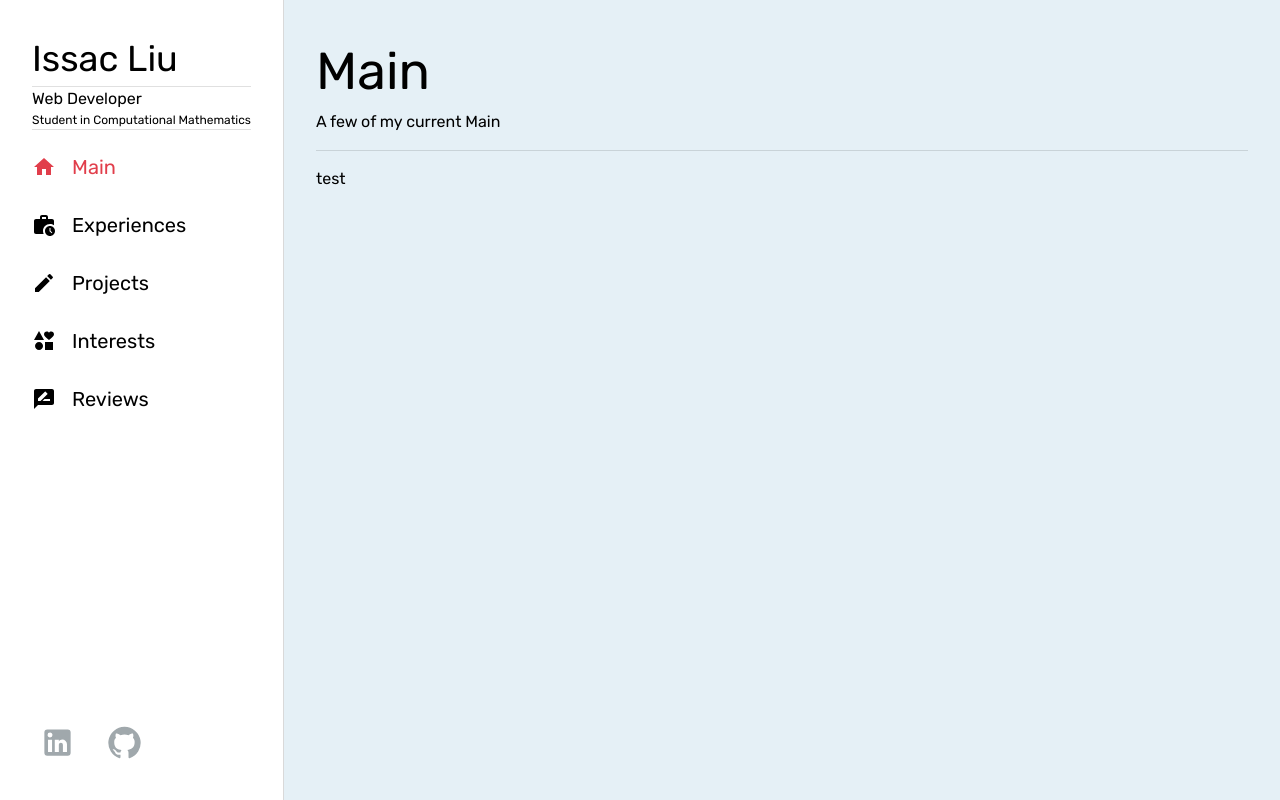
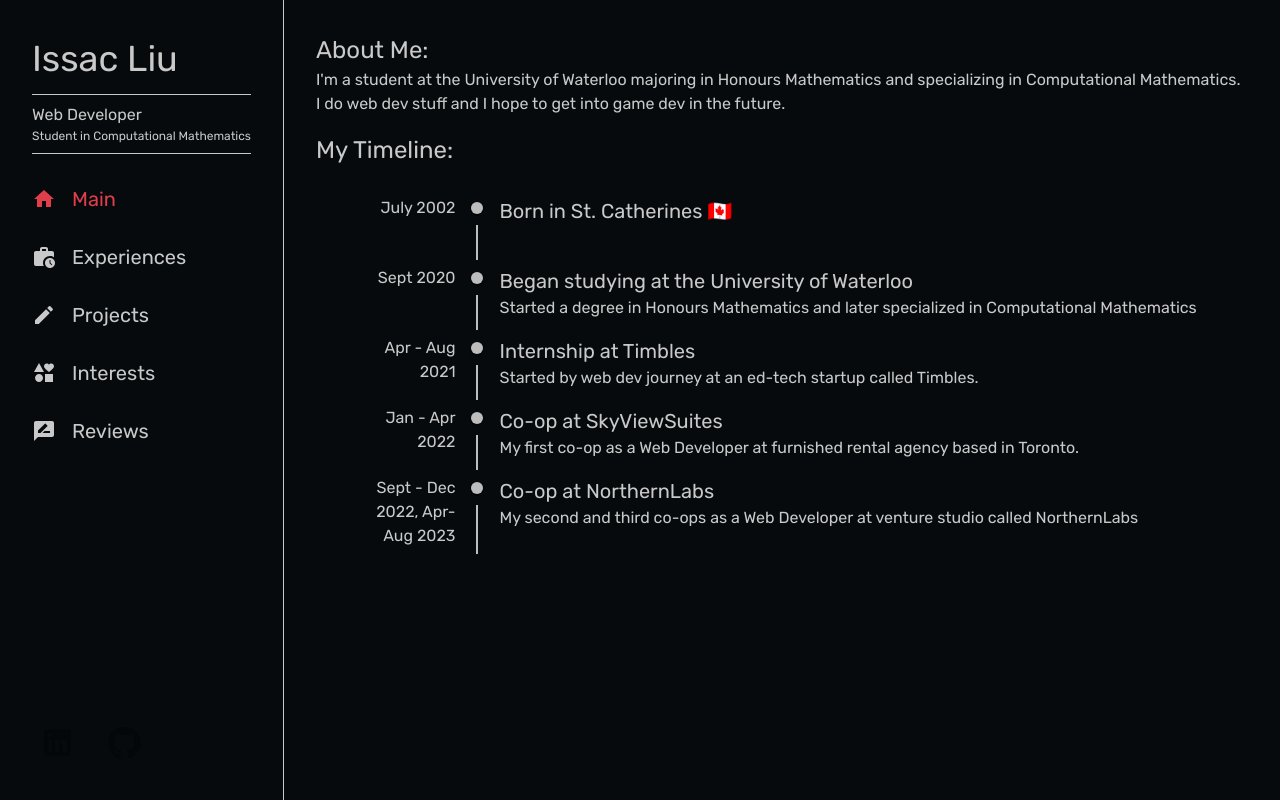
Before and after one commit to yung-tat/yung-tat.github.io, a React (Vite) app: page / in a window 1280 px wide. Built offline with nearby package versions, Linux system fonts and the light colour scheme.

Commit message:
Dark mode and Main page

```diff
--- a/package.json
+++ b/package.json
@@ -13,6 +13,7 @@
     "@emotion/react": "^11.11.1",
     "@emotion/styled": "^11.11.0",
     "@mui/icons-material": "^5.14.3",
+    "@mui/lab": "^5.0.0-alpha.139",
     "@mui/material": "^5.14.4",
     "localforage": "^1.10.0",
     "match-sorter": "^6.3.1",
--- a/src/components/InfoCard/InfoCard.tsx
+++ b/src/components/InfoCard/InfoCard.tsx
@@ -1,5 +1,6 @@
 import { Grid } from "@mui/material";
 import { FC, ReactNode } from "react";
+import { darkBorder } from "../../constants/common";
 
 interface IInfoCard {
   children: ReactNode;
@@ -11,9 +12,9 @@ const InfoCard: FC<IInfoCard> = ({ children }) => {
       container
       sx={{
         padding: 2,
-        backgroundColor: "#FFF",
         borderRadius: 2,
-        border: "1px solid rgba(0,0,0,0.15)",
+        // No border in dark mode
+        // border: "1px solid " + darkBorder,
         marginBottom: 2,
         display: "flex",
       }}
--- a/src/components/Layout/Layout.tsx
+++ b/src/components/Layout/Layout.tsx
@@ -12,10 +12,12 @@ import Reviews from "../../pages/Reviews";
 const Layout = () => {
   return (
     <Box
-      sx={{
+      sx={(theme) => ({
         width: "100vw",
         display: "flex",
-      }}
+        color: theme.palette.text.primary,
+        backgroundColor: theme.palette.background.default,
+      })}
     >
       <Sidebar />
       <Box
--- a/src/components/Sidebar/Sidebar.tsx
+++ b/src/components/Sidebar/Sidebar.tsx
@@ -13,6 +13,7 @@ import { INavLink } from "../../types/common";
 import ContactLinks from "./components/ContactLinks";
 import NavLinks from "./components/NavLinks";
 import SidebarHeader from "./components/SidebarHeader";
+import { darkBorder } from "../../constants/common";
 
 const Sidebar = () => {
   return (
@@ -31,7 +32,7 @@ const Sidebar = () => {
           paddingY: 4,
           boxSizing: "border-box",
           height: "100%",
-          borderRight: "1px solid rgba(0,0,0,0.15)",
+          borderRight: "1px solid " + darkBorder,
         }}
       >
         <SidebarHeader />
--- a/src/components/Sidebar/components/SidebarHeader/SidebarHeader.tsx
+++ b/src/components/Sidebar/components/SidebarHeader/SidebarHeader.tsx
@@ -4,12 +4,12 @@ const SidebarHeader = () => {
   return (
     <Box sx={{ marginBottom: 2, paddingX: 4 }}>
       <Typography sx={{ fontSize: "36px" }}>Issac Liu</Typography>
-      <Divider />
+      <Divider sx={{ marginY: 1 }} />
       <Typography>Web Developer</Typography>
       <Typography sx={{ fontSize: "12px" }}>
         Student in Computational Mathematics
       </Typography>
-      <Divider />
+      <Divider sx={{ marginY: 1 }} />
     </Box>
   );
 };
--- /dev/null
+++ b/src/components/TimelineEntry/TimelineEntry.tsx
@@ -0,0 +1,35 @@
+import {
+  TimelineConnector,
+  TimelineContent,
+  TimelineDot,
+  TimelineItem,
+  TimelineOppositeContent,
+  TimelineSeparator,
+} from "@mui/lab";
+import { Typography } from "@mui/material";
+import { FC } from "react";
+
+export interface ITimelineEntry {
+  date: string;
+  title: string;
+  content: string;
+  final?: boolean;
+}
+
+const TimelineEntry: FC<ITimelineEntry> = ({ date, title, content, final }) => {
+  return (
+    <TimelineItem>
+      <TimelineOppositeContent>{date}</TimelineOppositeContent>
+      <TimelineSeparator>
+        <TimelineDot />
+        {!final && <TimelineConnector />}
+      </TimelineSeparator>
+      <TimelineContent>
+        <Typography sx={{ fontSize: "20px" }}>{title}</Typography>
+        <Typography>{content}</Typography>
+      </TimelineContent>
+    </TimelineItem>
+  );
+};
+
+export default TimelineEntry;
--- /dev/null
+++ b/src/components/TimelineEntry/index.ts
@@ -0,0 +1,3 @@
+import TimelineEntry from "./TimelineEntry";
+
+export default TimelineEntry;
--- /dev/null
+++ b/src/constants/common.ts
@@ -0,0 +1,2 @@
+export const lightBorder = "rgba(0,0,0,0.75)";
+export const darkBorder = "#c9c9c9";
--- /dev/null
+++ b/src/constants/timeline.ts
@@ -0,0 +1,28 @@
+import { ITimelineEntry } from "../components/TimelineEntry/TimelineEntry";
+
+export const timelineInfo: ITimelineEntry[] = [
+  { date: "July 2002", title: "Born in St. Catherines 🇨🇦", content: "" },
+  {
+    date: "Sept 2020",
+    title: "Began studying at the University of Waterloo",
+    content:
+      "Started a degree in Honours Mathematics and later specialized in Computational Mathematics",
+  },
+  {
+    date: "Apr - Aug 2021",
+    title: "Internship at Timbles",
+    content: "Started by web dev journey at an ed-tech startup called Timbles.",
+  },
+  {
+    date: "Jan - Apr 2022",
+    title: "Co-op at SkyViewSuites",
+    content:
+      "My first co-op as a Web Developer at furnished rental agency based in Toronto.",
+  },
+  {
+    date: "Sept - Dec 2022, Apr-Aug 2023",
+    title: "Co-op at NorthernLabs",
+    content:
+      "My second and third co-ops as a Web Developer at venture studio called NorthernLabs",
+  },
+];
--- a/src/pages/Main/Main.tsx
+++ b/src/pages/Main/Main.tsx
@@ -1,10 +1,40 @@
+import { Typography } from "@mui/material";
 import TitledContent from "../../components/TitledContent";
+import {
+  Timeline,
+  TimelineConnector,
+  TimelineContent,
+  TimelineDot,
+  TimelineItem,
+  TimelineOppositeContent,
+  TimelineSeparator,
+  timelineOppositeContentClasses,
+} from "@mui/lab";
+import TimelineEntry from "../../components/TimelineEntry";
+import { timelineInfo } from "../../constants/timeline";
 
 const Main = () => {
   return (
-    <TitledContent title="Main" subtext="A few of my current Main">
-      test
-    </TitledContent>
+    <>
+      <Typography sx={{ fontSize: "24px" }}>About Me:</Typography>
+      <Typography sx={{ marginBottom: 2 }}>
+        I'm a student at the University of Waterloo majoring in Honours
+        Mathematics and specializing in Computational Mathematics. I do web dev
+        stuff and I hope to get into game dev in the future.
+      </Typography>
+      <Typography sx={{ fontSize: "24px" }}>My Timeline:</Typography>
+      <Timeline
+        sx={{
+          [`& .${timelineOppositeContentClasses.root}`]: {
+            flex: 0.15,
+          },
+        }}
+      >
+        {timelineInfo.map((info) => (
+          <TimelineEntry {...info} />
+        ))}
+      </Timeline>
+    </>
   );
 };
 
--- a/src/utils/theme.ts
+++ b/src/utils/theme.ts
@@ -1,6 +1,6 @@
 import { createTheme } from "@mui/material";
 
-const theme = createTheme({
+const lightTheme = {
   palette: {
     primary: {
       main: "#E5F0F6",
@@ -13,6 +13,34 @@ const theme = createTheme({
     },
   },
   typography: { fontFamily: "Rubik" },
+};
+
+const theme = createTheme({
+  palette: {
+    mode: "dark",
+    primary: {
+      main: "#060A0D",
+    },
+    secondary: {
+      main: "#E13E4B",
+    },
+    background: {
+      default: "#060A0D",
+    },
+    text: {
+      primary: "#c9c9c9",
+    },
+  },
+  components: {
+    MuiDivider: {
+      styleOverrides: {
+        root: {
+          borderColor: "#c9c9c9",
+        },
+      },
+    },
+  },
+  typography: { fontFamily: "Rubik" },
 });
 
 export default theme;
```
Also changed, not shown: 1 other file (tests, documents, lock files or other folders).
